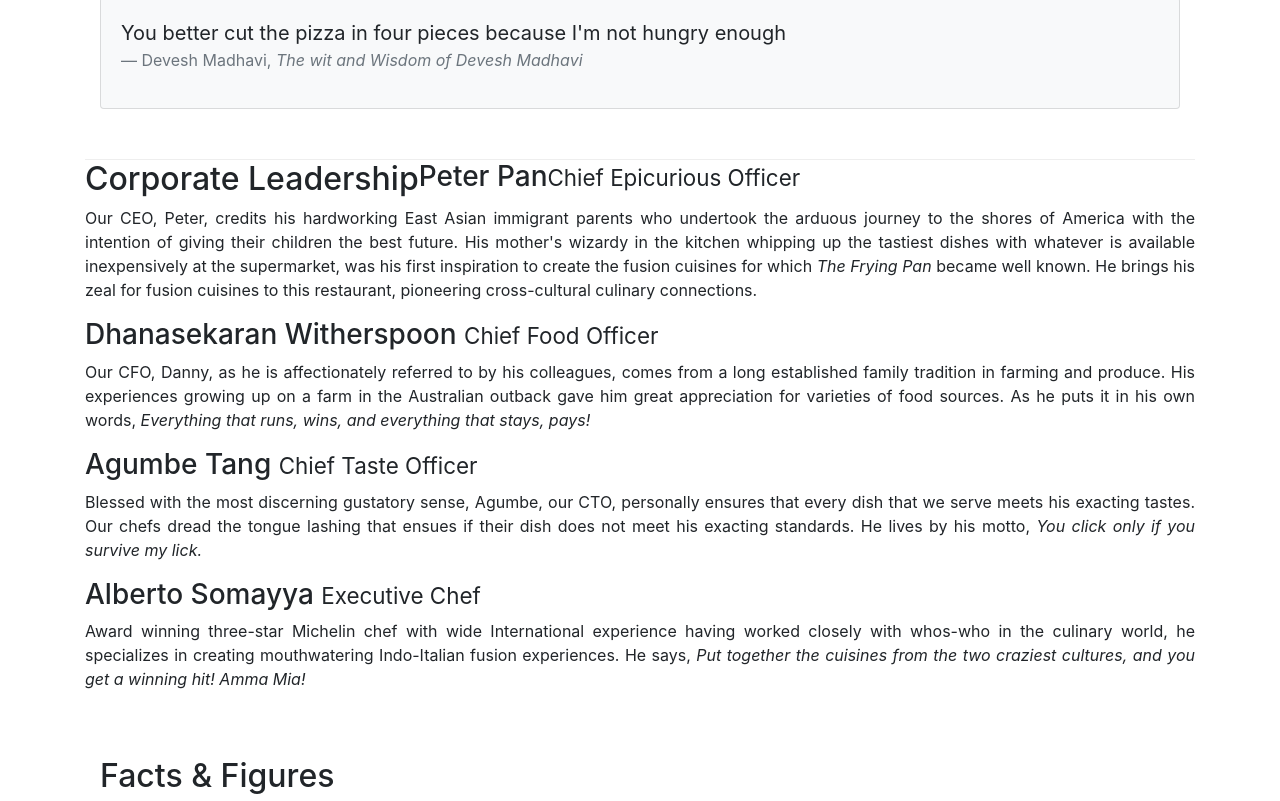
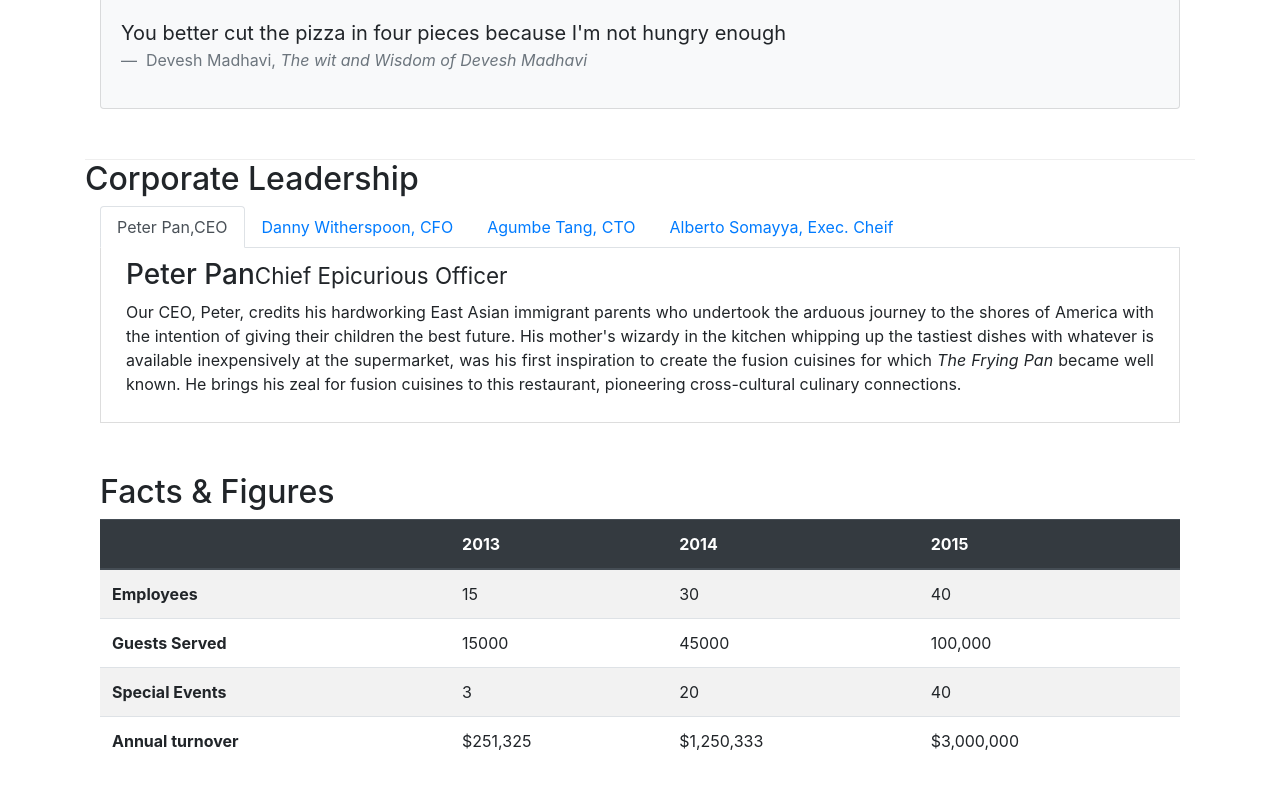
Before and after one commit to sanketdonekar/frontend, a website: page aboutus.html in a window 1280 px wide. Shown: the part 812-1613 px from the top of the page. Drawn offline with nearby package versions, Linux system fonts and the light colour scheme.

Commit message:
nav-tabs

```diff
--- a/aboutus.html
+++ b/aboutus.html
@@ -2,16 +2,15 @@
 <html lang="en">
 
 <head>
-    <meta charset="utf-8">
-    <meta name="viewport" content="width=device-width, initial-scale=1, shrink-to-fit=no">
-    <meta http-equiv="x-ua-compatible" content="ie=edge">
-    <link rel="stylesheet" href="node_modules/bootstrap/dist/css/bootstrap.min.css">
-    <link rel="stylesheet" href="node_modules/@fortawesome/fontawesome-free/css/fontawesome.min.css">
-    <link rel="stylesheet" href="node_modules/bootstrap-social/bootstrap-social.css">
-    <link href="https://maxcdn.bootstrapcdn.com/font-awesome/4.7.0/css/font-awesome.min.css" rel="stylesheet"/>
-    <link rel="stylesheet" href="css/styles.css">
+  <meta charset="utf-8" />
+  <meta name="viewport" content="width=device-width, initial-scale=1, shrink-to-fit=no" />
+  <meta http-equiv="x-ua-compatible" content="ie=edge" />
+  <link rel="stylesheet" href="node_modules/bootstrap/dist/css/bootstrap.min.css" />
+  <link rel="stylesheet" href="node_modules/@fortawesome/fontawesome-free/css/fontawesome.min.css" />
+  <link rel="stylesheet" href="node_modules/bootstrap-social/bootstrap-social.css" />
+  <link href="https://maxcdn.bootstrapcdn.com/font-awesome/4.7.0/css/font-awesome.min.css" rel="stylesheet" />
+  <link rel="stylesheet" href="css/styles.css" />
   <title>Ristorante Con Fusion: About Us</title>
-
 </head>
 
 <body>
@@ -21,14 +20,22 @@
         <span class="navbar-toggler-icon"></span>
       </button>
       <a class="navbar-brand mr-auto" href="">
-                <img src="img/logo.png" height="30" width="41" alt="">
+        <img src="img/logo.png" height="30" width="41" alt="" />
       </a>
       <div class="collapse navbar-collapse" id="navbar">
         <ul class="navbar-nav mr-auto">
-                <li class="nav-item"><a href="index.html" class="nav-link"><span class="fa fa-home fa-lg"></span> Home</a></li>
-                <li class="nav-item active"><a href="" class="nav-link"><span class="fa fa-info fa-lg"></span> About</a></li>
-                <li class="nav-item"><a href="" class="nav-link"><span class="fa fa-list fa-lg"></span> Menu</a></li>
-                <li class="nav-item"><a href="contactus.html" class="nav-link"><span class="fa fa-address-card fa-lg"></span> Contact</a></li>
+          <li class="nav-item">
+            <a href="index.html" class="nav-link"><span class="fa fa-home fa-lg"></span> Home</a>
+          </li>
+          <li class="nav-item active">
+            <a href="" class="nav-link"><span class="fa fa-info fa-lg"></span> About</a>
+          </li>
+          <li class="nav-item">
+            <a href="" class="nav-link"><span class="fa fa-list fa-lg"></span> Menu</a>
+          </li>
+          <li class="nav-item">
+            <a href="contactus.html" class="nav-link"><span class="fa fa-address-card fa-lg"></span> Contact</a>
+          </li>
         </ul>
       </div>
     </div>
@@ -38,10 +45,14 @@
       <div class="row row-header">
         <div class="col-12 col-sm-6">
           <h1>Ristorante con Fusion</h1>
-                    <p class="text-justify">We take inspiration from the World's best cuisines, and create a unique fusion experience. Our lipsmacking creations will tickle your culinary senses!</p>
+          <p class="text-justify">
+            We take inspiration from the World's best cuisines, and create a
+            unique fusion experience. Our lipsmacking creations will tickle
+            your culinary senses!
+          </p>
         </div>
         <div class="col-12 col-sm alig align-self-center">
-                    <img src="img/logo.png" alt="" class="image-fluid">
+          <img src="img/logo.png" alt="" class="image-fluid" />
         </div>
       </div>
     </div>
@@ -55,14 +66,26 @@
       </ol>
       <div>
         <h3>About Us</h3>
-               <hr>
+        <hr />
       </div>
     </div>
     <div class="row row-content">
       <div class="col-12 col-sm-6">
         <h2>Our History</h2>
-                <p class="text-justify">Started in 2010, Ristorante con Fusion quickly established itself as a culinary icon par excellence in Hong Kong. With its unique brand of world fusion cuisine that can be found nowhere else, it enjoys patronage from the A-list clientele in Hong Kong.  Featuring four of the best three-star Michelin chefs in the world, you never know what will arrive on your plate the next time you visit us.</p>
-                <p class="text-justify">The restaurant traces its humble beginnings to <em>The Frying Pan</em>, a successful chain started by our CEO, Mr. Peter Pan, that featured for the first time the world's best cuisines in a pan.</p>
+        <p class="text-justify">
+          Started in 2010, Ristorante con Fusion quickly established itself as
+          a culinary icon par excellence in Hong Kong. With its unique brand
+          of world fusion cuisine that can be found nowhere else, it enjoys
+          patronage from the A-list clientele in Hong Kong. Featuring four of
+          the best three-star Michelin chefs in the world, you never know what
+          will arrive on your plate the next time you visit us.
+        </p>
+        <p class="text-justify">
+          The restaurant traces its humble beginnings to
+          <em>The Frying Pan</em>, a successful chain started by our CEO, Mr.
+          Peter Pan, that featured for the first time the world's best
+          cuisines in a pan.
+        </p>
       </div>
       <div class="col-sm">
         <div class="card">
@@ -84,8 +107,12 @@
       <div class="col-12">
         <div class="card card-body bg-light">
           <blockquote class="blockquote">
-                        <p class="mb-0 text-justify">You better cut the pizza in four pieces because I'm not hungry enough</p>
-                        <footer class="blockquote-footer">Devesh Madhavi,
+            <p class="mb-0 text-justify">
+              You better cut the pizza in four pieces because I'm not hungry
+              enough
+            </p>
+            <footer class="blockquote-footer">
+              Devesh Madhavi,
               <cite title="Source Title">The wit and Wisdom of Devesh Madhavi</cite>
             </footer>
           </blockquote>
@@ -95,14 +122,71 @@
     <div class="container">
       <div class="row justify-content">
         <h2>Corporate Leadership</h2>
+        <div class="container">
+          <ul class="nav nav-tabs" role="tablist">
+            <li class="nav-item">
+              <a href="#peter" class="nav-link active" role="tab" data-toggle="tab">Peter Pan,CEO</a>
+            </li>
+            <li class="nav-item">
+              <a href="#danny" class="nav-link" role="tab" data-toggle="tab">Danny Witherspoon, CFO</a>
+            </li>
+            <li class="nav-item">
+              <a href="#agumbe" class="nav-link" role="tab" data-toggle="tab">Agumbe Tang, CTO</a>
+            </li>
+            <li class="nav-item">
+              <a href="#alberto" class="nav-link" role="tab" data-toggle="tab">Alberto Somayya, Exec. Cheif</a>
+            </li>
+          </ul>
+          <div class="tab-content">
+            <div role="tabpanel" class="container tab-pane fade show active" id="peter">
               <h3>Peter Pan<small>Chief Epicurious Officer</small></h3>
-                <p class="d-none d-sm-block text-justify">Our CEO, Peter, credits his hardworking East Asian immigrant parents who undertook the arduous journey to the shores of America with the intention of giving their children the best future. His mother's wizardy in the kitchen whipping up the tastiest dishes with whatever is available inexpensively at the supermarket, was his first inspiration to create the fusion cuisines for which <em>The Frying Pan</em> became well known. He brings his zeal for fusion cuisines to this restaurant, pioneering cross-cultural culinary connections.</p>
+              <p class="d-none d-sm-block text-justify">
+                Our CEO, Peter, credits his hardworking East Asian immigrant parents
+                who undertook the arduous journey to the shores of America with the
+                intention of giving their children the best future. His mother's
+                wizardy in the kitchen whipping up the tastiest dishes with whatever
+                is available inexpensively at the supermarket, was his first
+                inspiration to create the fusion cuisines for which
+                <em>The Frying Pan</em> became well known. He brings his zeal for
+                fusion cuisines to this restaurant, pioneering cross-cultural
+                culinary connections.
+              </p>
+            </div>
+            <div role="tabpanel" class="container tab-pane fade" id="danny">
               <h3>Dhanasekaran Witherspoon <small>Chief Food Officer</small></h3>
-                <p class="d-none d-sm-block text-justify">Our CFO, Danny, as he is affectionately referred to by his colleagues, comes from a long established family tradition in farming and produce. His experiences growing up on a farm in the Australian outback gave him great appreciation for varieties of food sources. As he puts it in his own words, <em>Everything that runs, wins, and everything that stays, pays!</em></p>
+              <p class="d-none d-sm-block text-justify">
+                Our CFO, Danny, as he is affectionately referred to by his
+                colleagues, comes from a long established family tradition in
+                farming and produce. His experiences growing up on a farm in the
+                Australian outback gave him great appreciation for varieties of food
+                sources. As he puts it in his own words,
+                <em>Everything that runs, wins, and everything that stays, pays!</em>
+              </p>
+            </div>
+            <div role="tabpanel" class="container tab-pane fade" id="agumbe">
               <h3>Agumbe Tang <small>Chief Taste Officer</small></h3>
-                <p class="d-none d-sm-block text-justify">Blessed with the most discerning gustatory sense, Agumbe, our CTO, personally ensures that every dish that we serve meets his exacting tastes. Our chefs dread the tongue lashing that ensues if their dish does not meet his exacting standards. He lives by his motto, <em>You click only if you survive my lick.</em></p>
+              <p class="d-none d-sm-block text-justify">
+                Blessed with the most discerning gustatory sense, Agumbe, our CTO,
+                personally ensures that every dish that we serve meets his exacting
+                tastes. Our chefs dread the tongue lashing that ensues if their dish
+                does not meet his exacting standards. He lives by his motto,
+                <em>You click only if you survive my lick.</em>
+              </p>
+            </div>
+            <div role="tabpanel" class="container tab-pane fade" id="alberto">
               <h3>Alberto Somayya <small>Executive Chef</small></h3>
-                <p class="d-none d-sm-block text-justify">Award winning three-star Michelin chef with wide International experience having worked closely with whos-who in the culinary world, he specializes in creating mouthwatering Indo-Italian fusion experiences. He says, <em>Put together the cuisines from the two craziest cultures, and you get a winning hit! Amma Mia!</em></p>
+              <p class="d-none d-sm-block text-justify">
+                Award winning three-star Michelin chef with wide International
+                experience having worked closely with whos-who in the culinary
+                world, he specializes in creating mouthwatering Indo-Italian fusion
+                experiences. He says,
+                <em>Put together the cuisines from the two craziest cultures, and you
+                  get a winning hit! Amma Mia!</em>
+              </p>
+            </div>
+
+          </div>
+        </div>
       </div>
     </div>
     <div class="row row-content">
@@ -147,12 +231,9 @@
           </table>
         </div>
       </div>
-            <div class="col-12 col-sm-3">
-
+      <div class="col-12 col-sm-3"></div>
     </div>
   </div>
-    </div>
-
   <footer class="footer">
     <div class="container">
       <div class="row">
@@ -168,11 +249,11 @@
         <div class="col-7 col-sm-5">
           <h5>Our Address</h5>
           <address>
-		              121, Clear Water Bay Road<br>
-		              Clear Water Bay, Kowloon<br>
-		              HONG KONG<br>
-		              Tel.: +852 1234 5678<br>
-		              Fax: +852 8765 4321<br>
+            121, Clear Water Bay Road<br />
+            Clear Water Bay, Kowloon<br />
+            HONG KONG<br />
+            Tel.: +852 1234 5678<br />
+            Fax: +852 8765 4321<br />
             Email: <a href="mailto:confusion@food.net">confusion@food.net</a>
           </address>
         </div>
@@ -194,7 +275,9 @@
       </div>
     </div>
   </footer>
-
+  <script src="node_modules/jquery/dist/jquery.slim.min.js"></script>
+  <script src="node_modules/popper.js/dist/popper.min.js"></script>
+  <script src="node_modules/bootstrap/dist/js/bootstrap.min.js"></script>
 </body>
 
 </html>
--- a/css/styles.css
+++ b/css/styles.css
@@ -31,3 +31,10 @@ body{
 .navbar-dark {
     background-color: #512da8;
 }
+.tab-content{
+    border-left: 1px solid #ddd;
+    border-right: 1px solid #ddd;
+    border-bottom: 1px solid #ddd;
+    padding: 10px;
+
+}
```
Also changed, not shown: contactus.html (+31 -16 lines), index.html (+32 -16 lines). Lines whose indentation alone changed are shown as unchanged.
